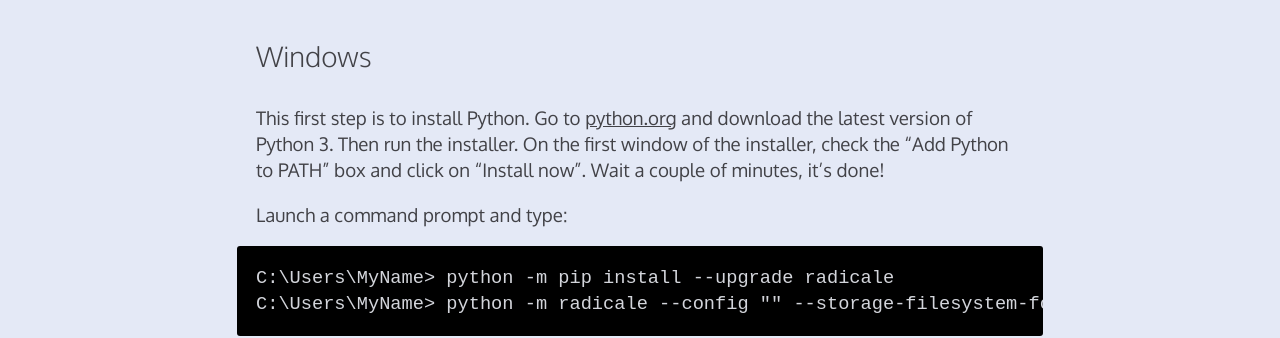
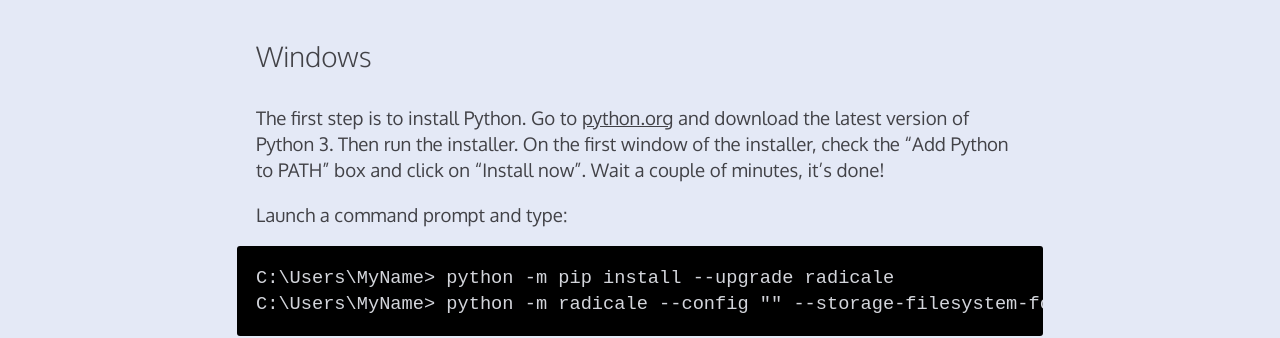
Before and after one commit to Kozea/Radicale, a Jekyll site: the page built from tutorial.md, in a window 1280 px wide. Shown: the part 855-1193 px from the top of the page. Built offline with Jekyll 4.4.1, drawn with Linux system fonts in a browser that asks for light colours.

```diff
--- a/tutorial.md
+++ b/tutorial.md
@@ -30,8 +30,8 @@
 
 ## Windows
 
-This first step is to install Python. Go to
-[python.org](http://python.org) and download the latest version of Python 3.
+The first step is to install Python. Go to
+[python.org](https://python.org) and download the latest version of Python 3.
 Then run the installer.
 On the first window of the installer, check the "Add Python to PATH" box and
 click on "Install now". Wait a couple of minutes, it's done!
```
